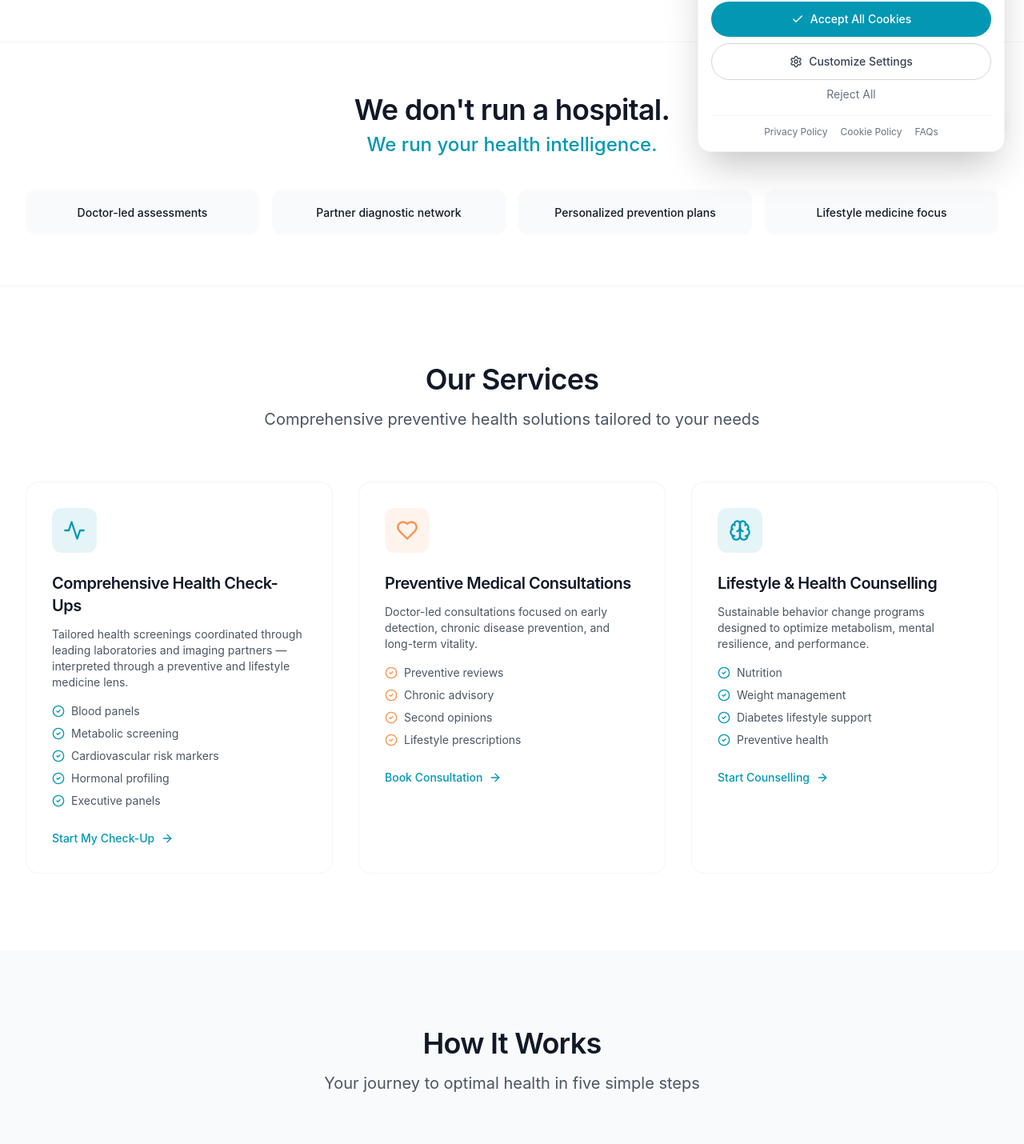
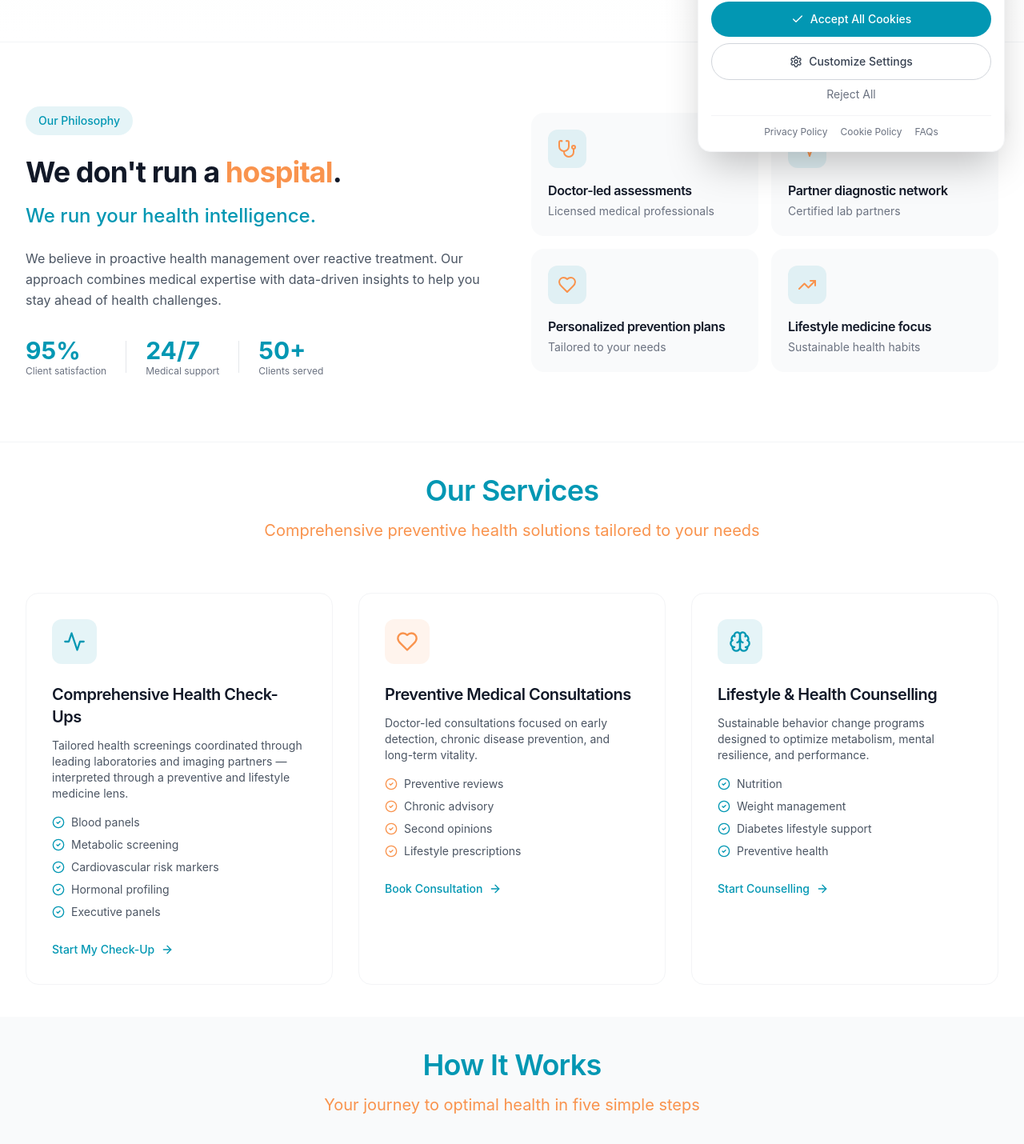
Before and after one commit to dancun48/the-catalog, a React (Vite) app: page /health-optimiza in a window 1280 px wide. Shown: the part 586-2016 px from the top of the page at 80% size. Built offline with nearby package versions, Linux system fonts and the light colour scheme.

Commit message:
sixth commit

```diff
--- a/src/pages/HowItWorksPage.jsx
+++ b/src/pages/HowItWorksPage.jsx
@@ -125,9 +125,9 @@ const HowItWorksPage = () => {
   ];
 
   return (
-    <main className="pt-16 md:pt-20">
+    <main className="pt-16">
       {/* Hero Section */}
-      <section className="bg-gradient-to-br from-primary/5 via-white to-gray-50 py-16 md:py-24">
+      <section className="bg-gradient-to-br from-primary/5 via-white to-gray-50 py-10">
         <div className="max-w-6xl mx-auto px-4 sm:px-6 lg:px-8">
           <motion.div
             initial={{ opacity: 0, y: 20 }}
@@ -138,10 +138,10 @@ const HowItWorksPage = () => {
             <div className="w-20 h-20 bg-primary/10 rounded-3xl flex items-center justify-center mx-auto mb-6">
               <TrendingUp className="h-10 w-10 text-primary" />
             </div>
-            <h1 className="text-4xl md:text-5xl lg:text-6xl font-display font-semibold tracking-tight text-gray-900 mb-4">
+            <h1 className="text-4xl md:text-5xl font-display font-semibold tracking-tight text-gray-900 mb-4">
               How It Works
             </h1>
-            <p className="text-lg md:text-xl text-gray-600 max-w-2xl mx-auto mb-8">
+            <p className="text-lg text-secondary font-medium max-w-2xl mx-auto mb-8">
               A simple, structured process designed to guide you from inquiry to consultation
             </p>
 
@@ -175,7 +175,7 @@ const HowItWorksPage = () => {
       </section>
 
       {/* Steps Section with Animation */}
-      <section className="py-16 bg-white">
+      <section className="py-8 bg-white">
         <div className="max-w-6xl mx-auto px-4 sm:px-6 lg:px-8">
           <AnimatePresence mode="wait">
             <motion.div
@@ -250,7 +250,7 @@ const HowItWorksPage = () => {
             viewport={{ once: true }}
             className="text-center mb-12"
           >
-            <h2 className="text-3xl font-display font-semibold text-gray-900 mb-4">
+            <h2 className="text-3xl font-display font-semibold text-primary mb-4">
               Why Choose The Catalog Healthcare?
             </h2>
             <div className="w-20 h-1 bg-primary mx-auto rounded-full"></div>
@@ -389,7 +389,7 @@ const HowItWorksPage = () => {
             <h3 className="text-xl font-semibold text-gray-900 mb-4">Ready to get started?</h3>
             <div className="flex flex-col sm:flex-row gap-4 justify-center">
               <a
-                href="/book"
+                href="/contact#book-now"
                 className="inline-flex items-center justify-center px-6 py-3 bg-primary text-white font-medium rounded-xl hover:bg-primary-dark transition-colors"
               >
                 Book a Consultation
--- a/src/pages/OptimizaPage.jsx
+++ b/src/pages/OptimizaPage.jsx
@@ -14,6 +14,8 @@ import {
   Star,
   Phone,
   MessageCircle,
+  TrendingUp,
+  Stethoscope,
   FileText,
   Download,
   CreditCard,
@@ -24,8 +26,11 @@ import { Helmet } from 'react-helmet-async';
 import partner1 from '../assets/images/partner1.jpg';
 import doctorerick from '../assets/images/doc1.jpeg';
 import optimizahero from '../assets/images/optimiza-hero.jpg';
+import { useNavigate } from 'react-router-dom';
 
 const OptimizaPage = () => {
+
+  const navigate = useNavigate();
 
   // partners data
   const partners = [
@@ -215,41 +220,82 @@ const OptimizaPage = () => {
       </section>
 
       {/* Positioning Strip */}
-      <section className="py-16 bg-white border-y border-gray-100">
+      <section className="py-20 bg-white border-y border-gray-100">
         <div className="max-w-7xl mx-auto px-4 sm:px-6 lg:px-8">
-          <div className="text-center mb-10">
-            <h2 className="text-3xl md:text-4xl font-display font-semibold tracking-tight text-gray-900">
-              We don't run a hospital.
+          <div className="grid lg:grid-cols-2 gap-12 items-center">
+            {/* Left Side - Title Content */}
+            <motion.div
+              initial={{ opacity: 0, x: -30 }}
+              whileInView={{ opacity: 1, x: 0 }}
+              viewport={{ once: true }}
+              transition={{ duration: 0.5 }}
+            >
+              <div className="inline-flex items-center gap-2 bg-primary/10 px-4 py-2 rounded-full mb-6">
+                <span className="text-primary text-sm font-medium">Our Philosophy</span>
+              </div>
+              <h2 className="text-4xl font-display font-bold tracking-tight text-gray-900 leading-tight mb-4">
+                We don't run a <span className="text-secondary">hospital</span>.
               </h2>
-            <p className="text-2xl text-primary font-medium mt-2">
+              <p className="text-2xl font-medium text-primary mt-2">
                 We run your health intelligence.
               </p>
+              <p className="text-gray-600 mt-6 leading-relaxed">
+                We believe in proactive health management over reactive treatment.
+                Our approach combines medical expertise with data-driven insights to
+                help you stay ahead of health challenges.
+              </p>
+
+              {/* Stat or Highlight */}
+              <div className="mt-8 flex items-center gap-6">
+                <div>
+                  <p className="text-3xl font-bold text-primary">95%</p>
+                  <p className="text-xs text-gray-500">Client satisfaction</p>
                 </div>
+                <div className="w-px h-10 bg-gray-200"></div>
+                <div>
+                  <p className="text-3xl font-bold text-primary">24/7</p>
+                  <p className="text-xs text-gray-500">Medical support</p>
+                </div>
+                <div className="w-px h-10 bg-gray-200"></div>
+                <div>
+                  <p className="text-3xl font-bold text-primary">50+</p>
+                  <p className="text-xs text-gray-500">Clients served</p>
+                </div>
+              </div>
+            </motion.div>
 
-          <div className="grid grid-cols-2 md:grid-cols-4 gap-4">
+            {/* Right Side - Feature Grid with Icons */}
+            <div className="grid grid-cols-1 sm:grid-cols-2 gap-4">
               {[
-              "Doctor-led assessments",
-              "Partner diagnostic network",
-              "Personalized prevention plans",
-              "Lifestyle medicine focus"
-            ].map((item, index) => (
+                { icon: Stethoscope, title: "Doctor-led assessments", description: "Licensed medical professionals" },
+                { icon: Activity, title: "Partner diagnostic network", description: "Certified lab partners" },
+                { icon: Heart, title: "Personalized prevention plans", description: "Tailored to your needs" },
+                { icon: TrendingUp, title: "Lifestyle medicine focus", description: "Sustainable health habits" }
+              ].map((item, index) => {
+                const Icon = item.icon;
+                return (
                   <motion.div
-                key={item}
+                    key={item.title}
                     initial={{ opacity: 0, y: 20 }}
                     whileInView={{ opacity: 1, y: 0 }}
                     viewport={{ once: true }}
                     transition={{ delay: index * 0.1 }}
-                className="bg-gray-50 rounded-xl p-4 text-center"
+                    className="group bg-gray-50 rounded-2xl p-5 hover:bg-white hover:shadow-lg transition-all duration-300 border border-transparent hover:border-gray-100"
                   >
-                <span className="text-sm font-medium text-gray-900">{item}</span>
+                    <div className="w-12 h-12 bg-primary/10 rounded-xl flex items-center justify-center mb-4 group-hover:bg-primary/20 transition-colors">
+                      <Icon className="h-6 w-6 text-secondary" />
+                    </div>
+                    <h3 className="font-semibold text-gray-900 mb-1">{item.title}</h3>
+                    <p className="text-sm text-gray-500">{item.description}</p>
                   </motion.div>
-            ))}
+                );
+              })}
+            </div>
           </div>
         </div>
       </section>
-
       {/* Services Section */}
-      <section className="py-24 bg-white">
+      <section className="py-10 bg-white">
         <div className="max-w-7xl mx-auto px-4 sm:px-6 lg:px-8">
           <motion.div
             initial={{ opacity: 0, y: 20 }}
@@ -257,8 +303,8 @@ const OptimizaPage = () => {
             viewport={{ once: true }}
             className="text-center mb-16"
           >
-            <h2 className="section-title text-4xl">Our Services</h2>
-            <p className="section-subtitle mt-4">
+            <h2 className="section-title text-4xl text-primary">Our Services</h2>
+            <p className="section-subtitle mt-4 text-secondary">
               Comprehensive preventive health solutions tailored to your needs
             </p>
           </motion.div>
@@ -297,23 +343,23 @@ const OptimizaPage = () => {
       </section>
 
       {/* How It Works */}
-      <section className="py-24 bg-gray-50">
+      <section className="py-10 bg-gray-50">
         <div className="max-w-7xl mx-auto px-4 sm:px-6 lg:px-8">
           <motion.div
             initial={{ opacity: 0, y: 20 }}
             whileInView={{ opacity: 1, y: 0 }}
             viewport={{ once: true }}
-            className="text-center mb-16"
+            className="text-center mb-10"
           >
-            <h2 className="section-title text-4xl">How It Works</h2>
-            <p className="section-subtitle mt-4">
+            <h2 className="section-title text-4xl text-primary">How It Works</h2>
+            <p className="section-subtitle mt-4 text-secondary">
               Your journey to optimal health in five simple steps
             </p>
           </motion.div>
 
           <div className="relative">
             {/* Connection Line */}
-            <div className="absolute top-1/2 left-0 w-full h-0.5 bg-gray-200 -translate-y-1/2 hidden lg:block" />
+            <div className="absolute top-1/2 left-0 w-full h-0.5 bg-gray-200 -translate-y-14 hidden lg:block" />
 
             <div className="grid lg:grid-cols-5 gap-8 relative">
               {steps.map((step, index) => (
@@ -336,7 +382,9 @@ const OptimizaPage = () => {
           </div>
 
           <div className="text-center mt-12">
-            <button className="btn-primary px-8 py-4 text-base">
+            <button
+              onClick={()=> {navigate('/contact'); scrollTo(0,0)}}
+              className="btn-primary px-8 py-4 text-base">
               Begin My Health Journey
             </button>
           </div>
@@ -352,8 +400,8 @@ const OptimizaPage = () => {
             viewport={{ once: true }}
             className="text-center mb-10"
           >
-            <h3 className="text-2xl font-display font-semibold text-gray-900 mb-3">Diagnostic Partner Ecosystem</h3>
-            <p className="text-gray-600 max-w-2xl mx-auto">
+            <h3 className="text-3xl font-display font-semibold text-primary mb-3">Diagnostic Partner Ecosystem</h3>
+            <p className="text-secondary max-w-2xl mx-auto">
               We coordinate your testing through Tanzania's most reputable diagnostic providers — ensuring accuracy and trusted results.
             </p>
           </motion.div>
@@ -377,8 +425,8 @@ const OptimizaPage = () => {
             viewport={{ once: true }}
             className="text-center mb-16"
           >
-            <h2 className="section-title text-4xl">Signature Programs</h2>
-            <p className="section-subtitle mt-4">
+            <h2 className="section-title text-4xl text-primary">Signature Programs</h2>
+            <p className="section-subtitle mt-4 text-secondary text-lg font-medium">
               Specialized health optimization pathways designed for specific needs
             </p>
           </motion.div>
```
Lines whose indentation alone changed are shown as unchanged.
